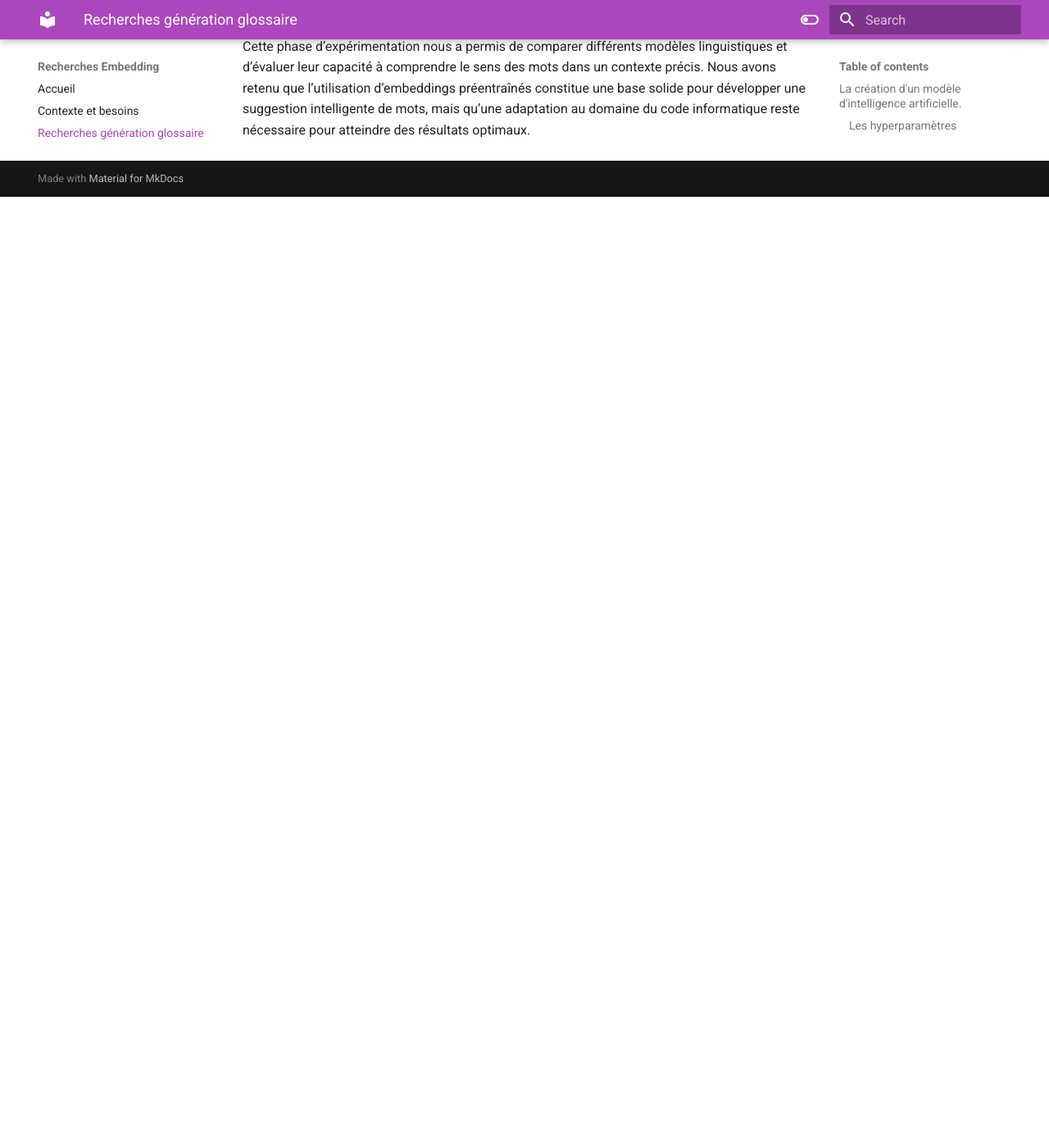
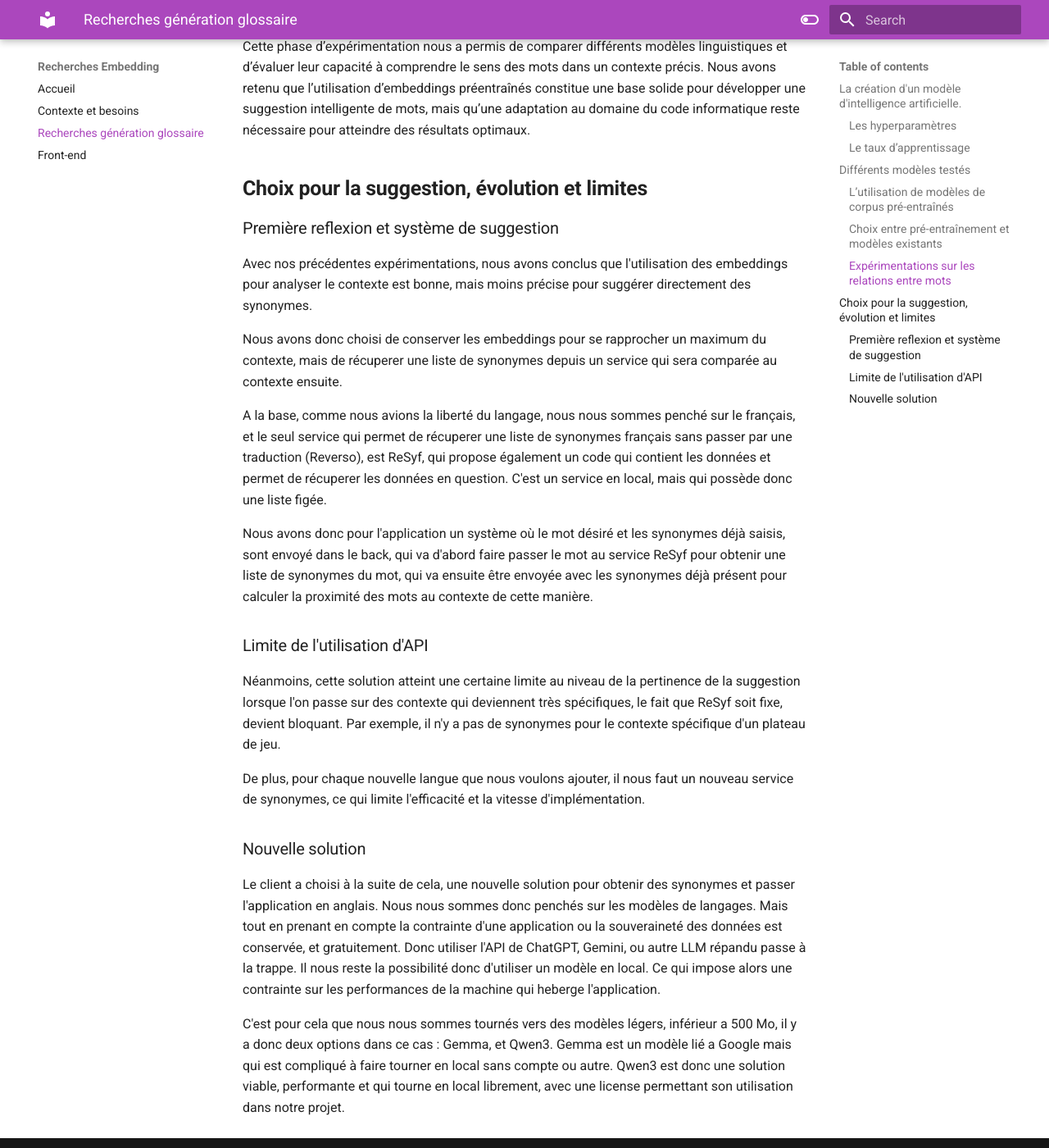
Before and after one commit to Embedding-Groupe/synthese-de-recherche-mkdocs, an MkDocs documentation site: the page built from docs/recherches.md, in a window 1280 px wide and 1400 px high, scrolled down 3754 px. Shown: the whole window at 82% size. Built offline with MkDocs 1.6.1 and Material for MkDocs 9.7.7, drawn with Linux system fonts in a browser that asks for light colours; before the commit the page ends 3994 px from its top, so only the background shows below that.

Commit message:
ajout du cheminement de pensée sur la suggestion de synonymes

```diff
--- a/docs/recherches.md
+++ b/docs/recherches.md
@@ -86,3 +86,28 @@
 
 Cette phase d’expérimentation nous a permis de comparer différents modèles linguistiques et d’évaluer leur capacité à comprendre le sens des mots dans un contexte précis.
 Nous avons retenu que l’utilisation d’embeddings préentraînés constitue une base solide pour développer une suggestion intelligente de mots, mais qu’une adaptation au domaine du code informatique reste nécessaire pour atteindre des résultats optimaux.
+
+
+## **Choix pour la suggestion, évolution et limites** ##
+
+### Première reflexion et système de suggestion ###
+
+Avec nos précédentes expérimentations, nous avons conclus que l'utilisation des embeddings pour analyser le contexte est bonne, mais moins précise pour suggérer directement des synonymes.
+
+Nous avons donc choisi de conserver les embeddings pour se rapprocher un maximum du contexte, mais de récuperer une liste de synonymes depuis un service qui sera comparée au contexte ensuite.
+
+A la base, comme nous avions la liberté du langage, nous nous sommes penché sur le français, et le seul service qui permet de récuperer une liste de synonymes français sans passer par une traduction (Reverso), est ReSyf, qui propose également un code qui contient les données et permet de récuperer les données en question. C'est un service en local, mais qui possède donc une liste figée.
+
+Nous avons donc pour l'application un système où le mot désiré et les synonymes déjà saisis, sont envoyé dans le back, qui va d'abord faire passer le mot au service ReSyf pour obtenir une liste de synonymes du mot, qui va ensuite être envoyée avec les synonymes déjà présent pour calculer la proximité des mots au contexte de cette manière.
+
+### Limite de l'utilisation d'API ###
+
+Néanmoins, cette solution atteint une certaine limite au niveau de la pertinence de la suggestion lorsque l'on passe sur des contexte qui deviennent très spécifiques, le fait que ReSyf soit fixe, devient bloquant. Par exemple, il n'y a pas de synonymes pour le contexte spécifique d'un plateau de jeu.
+
+De plus, pour chaque nouvelle langue que nous voulons ajouter, il nous faut un nouveau service de synonymes, ce qui limite l'efficacité et la vitesse d'implémentation.
+
+### Nouvelle solution ###
+
+Le client a choisi à la suite de cela, une nouvelle solution pour obtenir des synonymes et passer l'application en anglais. Nous nous sommes donc penchés sur les modèles de langages. Mais tout en prenant en compte la contrainte d'une application ou la souveraineté des données est conservée, et gratuitement. Donc utiliser l'API de ChatGPT, Gemini, ou autre LLM répandu passe à la trappe. Il nous reste la possibilité donc d'utiliser un modèle en local. Ce qui impose alors une contrainte sur les performances de la machine qui heberge l'application.
+
+C'est pour cela que nous nous sommes tournés vers des modèles légers, inférieur a 500 Mo, il y a donc deux options dans ce cas : Gemma, et Qwen3. Gemma est un modèle lié a Google mais qui est compliqué à faire tourner en local sans compte ou autre. Qwen3 est donc une solution viable, performante et qui tourne en local librement, avec une license permettant son utilisation dans notre projet.
```
